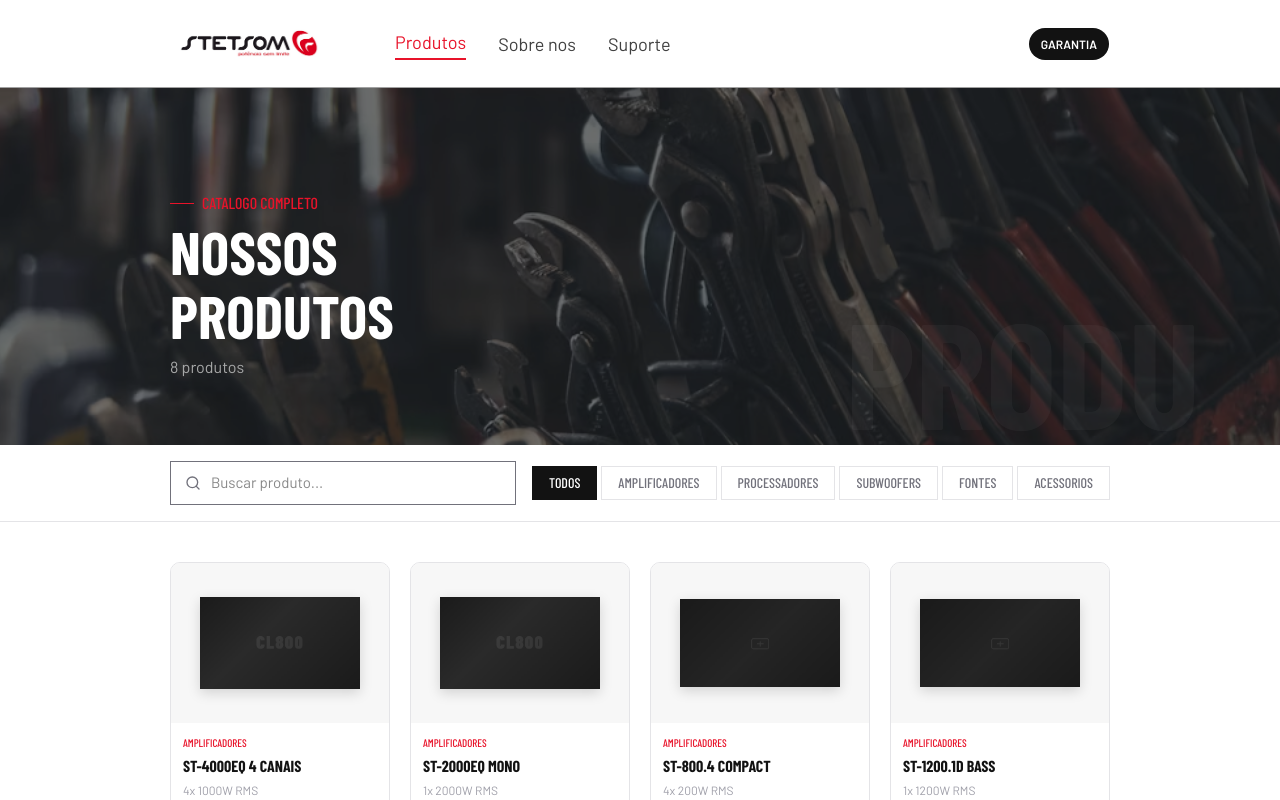
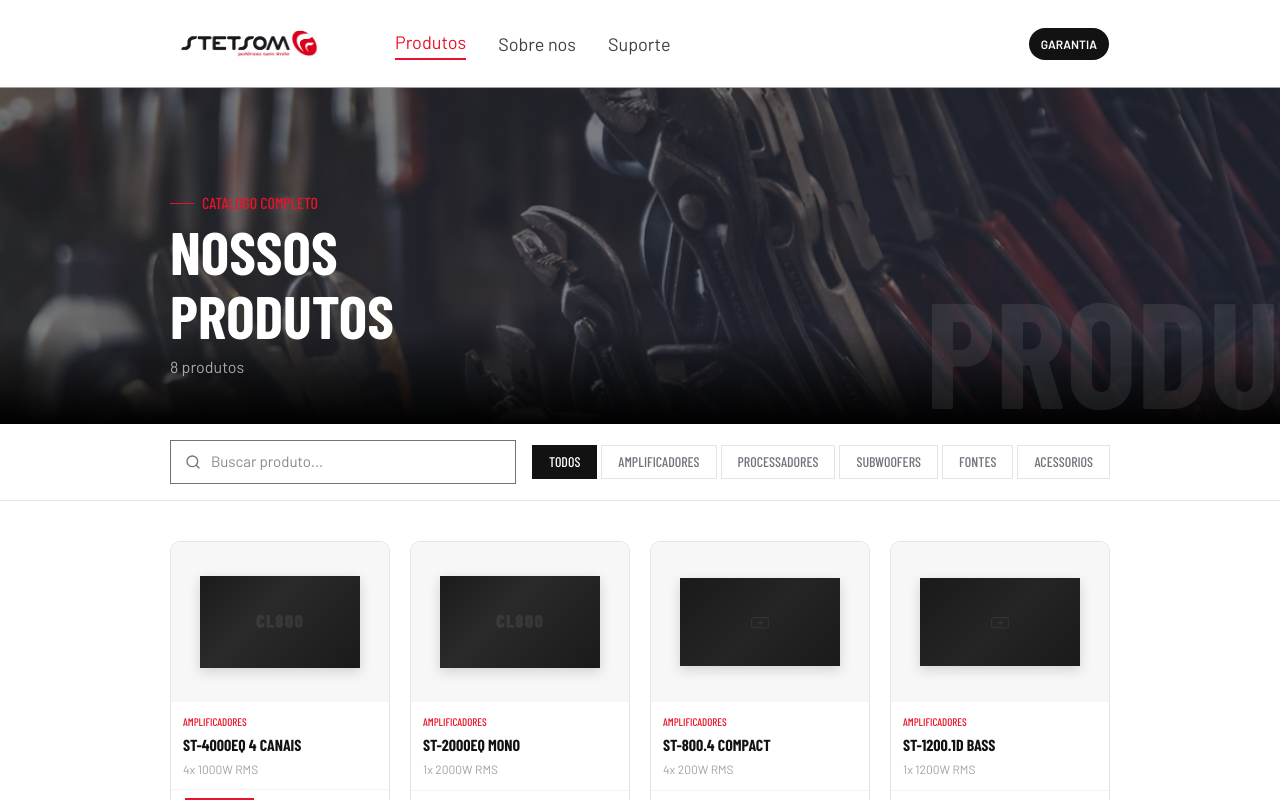
Before and after one commit to PlazaCC/stetsom-front, a Next.js app: page /produtos in a window 1280 px wide. Shown: the top 800 px of the page. Built offline with nearby package versions, Linux system fonts and the light colour scheme; a web font is replaced by a local one.

Commit message:
feat: implement hero radial gradient and align catalog filters on products page

```diff
--- a/src/app/(site)/produtos/page.tsx
+++ b/src/app/(site)/produtos/page.tsx
@@ -53,9 +53,19 @@
   return (
     <div>
       {/* HERO */}
-      <section className='relative bg-brand-dark overflow-hidden h-50 md:h-70 lg:h-89.25'>
-        <Image src={hero.heroImage} alt={hero.heroImageAlt} fill className='object-cover opacity-40' priority />
-        <Container className='z-10 pt-8 md:pt-16 lg:pt-25.75'>
+      <section className='relative overflow-hidden bg-brand-dark h-50 md:h-70 lg:h-84'>
+        <div
+          className='absolute inset-0'
+          style={{
+            background: 'radial-gradient(circle at 99% 114%, rgba(27,26,44,1) 0%, rgba(28,24,24,1) 100%)',
+          }}
+        />
+        <Image src={hero.heroImage} alt={hero.heroImageAlt} fill className='object-cover opacity-45' priority />
+        <div
+          className='absolute inset-0'
+          style={{ background: 'linear-gradient(180deg, rgba(0,0,0,0) 72%, rgba(0,0,0,1) 100%)' }}
+        />
+        <Container className='relative z-10 pt-8 md:pt-16 lg:pt-25.75'>
           <div className='flex items-center gap-2 mb-1'>
             <div className='w-6 h-px bg-brand shrink-0' />
             <span className='font-sans-condensed font-medium text-xs md:text-base uppercase text-brand'>
@@ -71,7 +81,7 @@
           </h1>
           <span className='text-xs md:text-base text-text-subtle-dark mt-2 block'>{totalProducts} produtos</span>
         </Container>
-        <div className='absolute hidden lg:block right-5 md:right-10 lg:right-20 bottom-0 font-sans-condensed font-black text-[100px] lg:text-[150px] text-white/[0.04] leading-none pointer-events-none select-none'>
+        <div className='absolute right-0 bottom-0 font-sans-condensed font-black text-[72px] md:text-[120px] lg:text-[150px] text-white leading-none pointer-events-none select-none opacity-[0.08]'>
           {hero.heroWatermark}
         </div>
       </section>
```
Also changed, not shown: 2 other files (tests, documents, lock files or other folders).
